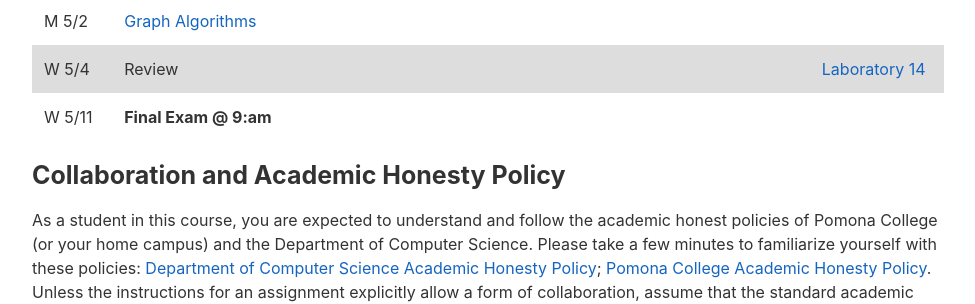
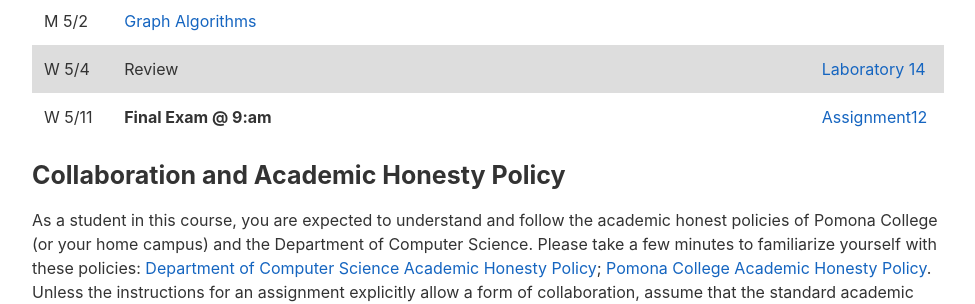
Before and after one commit to jacksonjw12/mbannister.github.io, a Jekyll site: the page built from _teaching/62-s16/index.md, in a window 1280 px wide and 900 px high, scrolled down 4447 px. Shown: the part 153-457 px from the top of the window, without its empty margins (152-1127 px from the left). Built offline with Jekyll 4.4.1, drawn with Linux system fonts in a browser that asks for light colours; formulas are drawn with MathJax 3.

Commit message:
upload last assignment for 62

```diff
--- a/_teaching/62-s16/index.md
+++ b/_teaching/62-s16/index.md
@@ -142,7 +142,7 @@ W 4/27 | [Graph Algorithms](Lecture35/Lecture35.pdf) | Ch 16 | | [Laboratory 13]
 F 4/29 | [Graph Algorithms](Lecture36/Lecture36.pdf) | Ch 16
 M 5/2  | [Graph Algorithms](Lecture37/Lecture37.pdf) | <!-- Week 14 -->
 W 5/4  | Review | | | [Laboratory 14](Lab14/Lab14.html) <!-- Lecture 32 + 7 = 39 -->
-W 5/11 | __Final Exam @ 9:am__ |
+W 5/11 | __Final Exam @ 9:am__ | | | [Assignment12](Assignment12/Assignment12.pdf)
 
 ## Collaboration and Academic Honesty Policy
 
```
Also changed, not shown: 1 other file.
